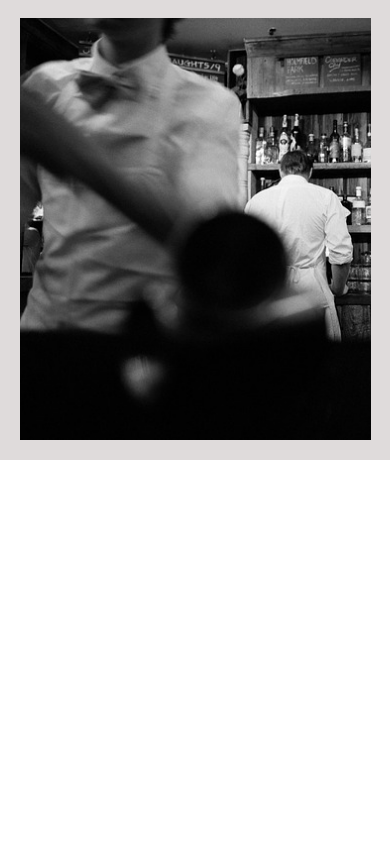
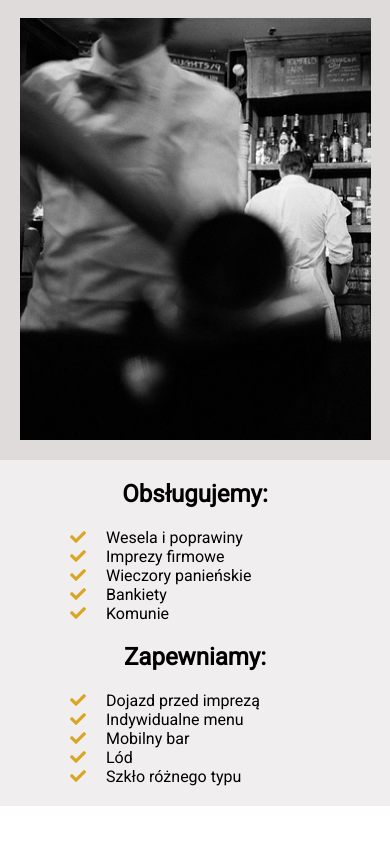
Before and after one commit to LukaszWieczorek92/page3, a plain HTML site: page index.html in a window 390 px wide. Shown: the part 1268-2112 px from the top of the page. After the commit the page ends 2074 px from the top, so only its background shows below. Drawn offline with nearby package versions, Linux system fonts and the light colour scheme.

Commit message:
add section offer

```diff
--- a/index.html
+++ b/index.html
@@ -66,7 +66,23 @@
 
         </section>
 
-        <section class="trzy"></section>
+        <section class="offer" id="offer">
+            <div class="service">
+                <h1>Obsługujemy:</h1>
+                <p><span><i class="fas fa-check"></i>Wesela i poprawiny</span></p>
+                <p><span><i class="fas fa-check"></i>Imprezy firmowe</span></p>
+                <p><span><i class="fas fa-check"></i>Wieczory panieńskie</span></p>
+                <p><span><i class="fas fa-check"></i>Bankiety</span></p>
+                <p><span><i class="fas fa-check"></i>Komunie</span></p>
+            </div>
+            <div class="service">
+                    <h1>Zapewniamy:</h1>
+                    <p><span><i class="fas fa-check"></i>Dojazd przed imprezą</span></p>
+                    <p><span><i class="fas fa-check"></i>Indywidualne menu</span></p>
+                    <p><span><i class="fas fa-check"></i>Mobilny bar</span></p>
+                    <p><span><i class="fas fa-check"></i>Lód</span></p>
+                    <p><span><i class="fas fa-check"></i>Szkło różnego typu</span></p>
+            </div>
 
 
 
--- a/style.css
+++ b/style.css
@@ -240,6 +240,7 @@ header{
 
 
 
+
     }
 
 .textbox{
@@ -372,9 +373,14 @@ header{
     border: none;
     color: white;
     cursor: pointer;
+    transition: 0.3s;
 }
 
+.left button:hover{
+    transform: scale(1.1);
 
+
+}
 
 
 @media(max-width:1024px){
@@ -435,7 +441,76 @@ header{
 
 
 
-.trzy{
-    width: 100%;
-    height: 100vh;
+/* sekcja offer */
+.offer{
+    background-color: rgba(204, 198, 198, 0.295);
+    padding: 30px;
+    display: flex;
+    justify-content: space-around;
 }
+.offer .service{
+    padding: 20px 100px;
+    width: 50%;
+
+     /* background-color: red;  */
+
+    font-size: 1.7rem;
+    display: flex;
+    flex-direction: column;
+
+}
+.offer .service h1{
+    padding-bottom: 20px;
+    text-align: center;
+}
+.fa-check{
+    display: inline-block;
+    margin-right: 20px;
+    color: goldenrod;
+}
+
+.fa-check:hover{
+    color: rgb(170, 129, 24);
+}
+
+@media(max-width:1224px){
+
+    .offer{
+        padding: 20px 50px;
+    }
+    .offer .service{
+        font-size: 1.5rem;
+        padding: 20px 50px;
+    }
+}
+
+@media (max-width:980px){
+    .offer{
+        padding: 20px 60px;
+    }
+    .offer .service{
+        font-size:1.2rem;
+        padding: 20px 20px;
+    }
+}
+
+@media(max-width:680px){
+    .offer{
+        padding: 10px 20px;
+    }
+    .offer .service{
+        font-size: 1rem;
+        padding: 10px 10px;
+    }
+}
+
+@media(max-width:480px){
+    .offer{
+        flex-direction: column;
+        align-items: center;
+    }
+    .offer .service{
+        width: 100%;
+        padding: 10px 50px;
+    }
+}
```
